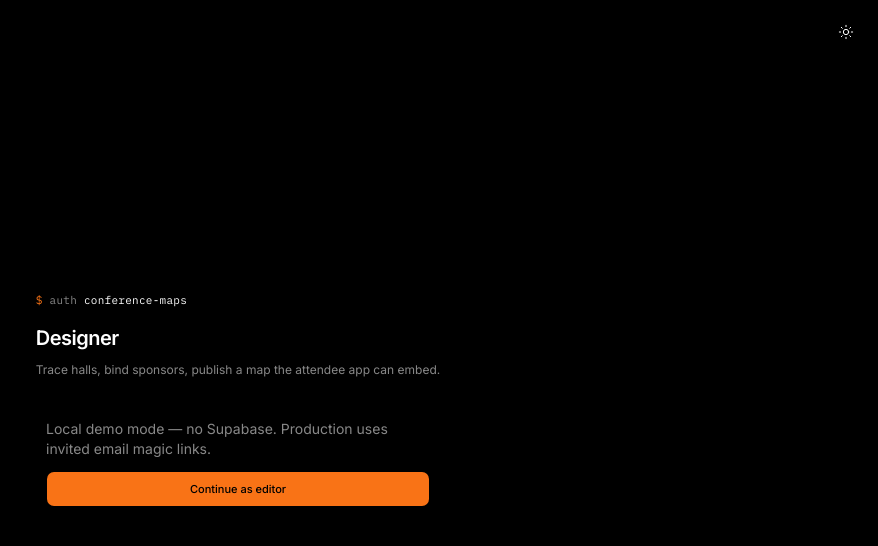
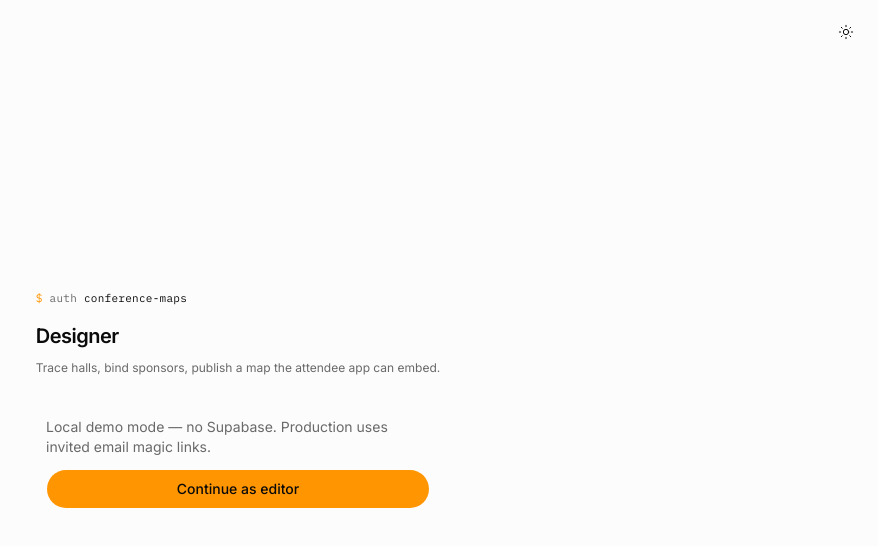
Before and after one commit to pedromvpg/conference-floor-plans, a Next.js app: page /login in a window 1280 px wide. Shown: the top 546 px of the page, without its empty margins (402-1280 px from the left). Built offline with nearby package versions, Linux system fonts and the light colour scheme; no server answers.

Commit message:
Refresh design tokens and add site chrome components.

```diff
--- a/app/globals.css
+++ b/app/globals.css
@@ -51,91 +51,95 @@
 
 :root {
   color-scheme: light;
-  --background: #f4f4f1;
-  --foreground: #161616;
+  --background: #fcfcfc;
+  --foreground: #0a0a0a;
   --card: #ffffff;
-  --card-foreground: #161616;
+  --card-foreground: #0a0a0a;
   --popover: #ffffff;
-  --popover-foreground: #161616;
-  --primary: #f97316;
-  --primary-foreground: #161616;
-  --secondary: #ecece8;
-  --secondary-foreground: #161616;
-  --muted: #ecece8;
-  --muted-foreground: #6a6a64;
-  --accent: #ecece8;
-  --accent-foreground: #c2410c;
+  --popover-foreground: #0a0a0a;
+  --primary: #ff9500;
+  --primary-foreground: #0a0a0a;
+  --secondary: #f0f0f0;
+  --secondary-foreground: #0a0a0a;
+  --muted: #f0f0f0;
+  --muted-foreground: #696969;
+  --accent: #f0f0f0;
+  --accent-foreground: #f97316;
   --destructive: #dc2626;
-  --border: #d4d4ce;
-  --input: #d4d4ce;
+  --border: #e5e5e5;
+  --input: #e5e5e5;
   --ring: #f97316;
   --chart-1: #f97316;
   --chart-2: #888888;
   --chart-3: #666666;
   --chart-4: #444444;
   --chart-5: #222222;
-  --radius: 8px;
-  --sidebar: #ecece8;
-  --sidebar-foreground: #161616;
+  --radius: 16px;
+  --sidebar: #f0f0f0;
+  --sidebar-foreground: #0a0a0a;
   --sidebar-primary: #f97316;
-  --sidebar-primary-foreground: #161616;
-  --sidebar-accent: #e2e2dc;
-  --sidebar-accent-foreground: #c2410c;
-  --sidebar-border: #d4d4ce;
+  --sidebar-primary-foreground: #0a0a0a;
+  --sidebar-accent: #e8e8e8;
+  --sidebar-accent-foreground: #f97316;
+  --sidebar-border: #e5e5e5;
   --sidebar-ring: #f97316;
-  --map-bg: #f4f4f1;
-  --map-grid: #d4d4ce;
-  --map-void: #e4e4de;
-  --map-stroke: #b8b8b0;
+  --map-bg: #fcfcfc;
+  --map-grid: #e5e5e5;
+  --map-void: #f0f0f0;
+  --map-stroke: #c8c8c8;
   --map-icon-ring: #ffffff;
-  --map-label: #161616;
-  --map-label-muted: #6a6a64;
-  --map-venue-stroke: #a8a8a0;
+  --map-icon-fill: #fcfcfc;
+  --map-icon-glyph: #0a0a0a;
+  --map-label: #0a0a0a;
+  --map-label-muted: #696969;
+  --map-venue-stroke: #b0b0b0;
   --map-geom-l: 68%;
   --map-geom-a: 0.48;
 }
 
 .dark {
   color-scheme: dark;
-  --background: #000000;
-  --foreground: #ffffff;
-  --card: #111111;
-  --card-foreground: #ffffff;
-  --popover: #111111;
-  --popover-foreground: #ffffff;
-  --primary: #f97316;
-  --primary-foreground: #000000;
-  --secondary: #111111;
-  --secondary-foreground: #ffffff;
-  --muted: #111111;
-  --muted-foreground: #888888;
-  --accent: #111111;
+  --background: #0a0a0a;
+  --foreground: #fcfcfc;
+  --card: #141414;
+  --card-foreground: #fcfcfc;
+  --popover: #141414;
+  --popover-foreground: #fcfcfc;
+  --primary: #ff9500;
+  --primary-foreground: #0a0a0a;
+  --secondary: #171717;
+  --secondary-foreground: #fcfcfc;
+  --muted: #171717;
+  --muted-foreground: #8a8a8a;
+  --accent: #171717;
   --accent-foreground: #f97316;
   --destructive: #ef4444;
-  --border: #333333;
-  --input: #333333;
+  --border: #262626;
+  --input: #262626;
   --ring: #f97316;
   --chart-1: #f97316;
   --chart-2: #888888;
   --chart-3: #666666;
   --chart-4: #444444;
   --chart-5: #222222;
-  --radius: 8px;
-  --sidebar: #161616;
-  --sidebar-foreground: #ffffff;
+  --radius: 16px;
+  --sidebar: #111111;
+  --sidebar-foreground: #fcfcfc;
   --sidebar-primary: #f97316;
-  --sidebar-primary-foreground: #000000;
-  --sidebar-accent: #222222;
+  --sidebar-primary-foreground: #0a0a0a;
+  --sidebar-accent: #1a1a1a;
   --sidebar-accent-foreground: #f97316;
-  --sidebar-border: #2e2e2e;
+  --sidebar-border: #262626;
   --sidebar-ring: #f97316;
-  --map-bg: #000000;
-  --map-grid: #333333;
-  --map-void: #111111;
-  --map-stroke: #3a3a3a;
-  --map-icon-ring: #111111;
-  --map-label: #f4f4f1;
-  --map-label-muted: #888888;
+  --map-bg: #0a0a0a;
+  --map-grid: #262626;
+  --map-void: #141414;
+  --map-stroke: #333333;
+  --map-icon-ring: #141414;
+  --map-icon-fill: #0a0a0a;
+  --map-icon-glyph: #fcfcfc;
+  --map-label: #fcfcfc;
+  --map-label-muted: #8a8a8a;
   --map-venue-stroke: #555555;
   --map-geom-l: 38%;
   --map-geom-a: 0.38;
@@ -244,6 +248,11 @@
   box-shadow: 0 1px 2px rgb(0 0 0 / 0.1);
 }
 
+.map-pin-mark {
+  background: var(--map-icon-fill);
+  color: var(--map-icon-glyph);
+}
+
 .chrome-row {
   display: flex;
   width: calc(100% - 8px);
@@ -293,7 +302,8 @@
 }
 
 .chrome-pill[data-active="true"] {
-  background: var(--muted);
+  border-color: var(--primary);
+  background: color-mix(in srgb, var(--primary) 12%, var(--background));
   color: var(--foreground);
 }
 
--- a/app/layout.tsx
+++ b/app/layout.tsx
@@ -1,6 +1,6 @@
 import type { Metadata } from "next";
 import { IBM_Plex_Mono, Inter } from "next/font/google";
-import { ThemeProvider } from "@/components/theme-provider";
+import { THEME_INIT_SCRIPT, ThemeProvider } from "@/components/theme-provider";
 import { TooltipProvider } from "@/components/ui/tooltip";
 import { Toaster } from "@/components/ui/sonner";
 import "./globals.css";
@@ -8,7 +8,7 @@ import "./globals.css";
 const inter = Inter({
   variable: "--font-sans",
   subsets: ["latin"],
-  weight: ["400", "500", "600"],
+  weight: ["400", "500", "600", "700"],
 });
 
 const plexMono = IBM_Plex_Mono({
@@ -18,8 +18,8 @@ const plexMono = IBM_Plex_Mono({
 });
 
 export const metadata: Metadata = {
-  title: "Conference Maps",
-  description: "Floor-plan designer and attendee map viewer",
+  title: "Conference Floor Plans",
+  description: "Floor-plan designer and attendee viewer",
 };
 
 export default function RootLayout({ children }: LayoutProps<"/">) {
@@ -27,8 +27,11 @@ export default function RootLayout({ children }: LayoutProps<"/">) {
     <html
       lang="en"
       suppressHydrationWarning
-      className={`dark ${inter.variable} ${plexMono.variable} h-full antialiased`}
+      className={`${inter.variable} ${plexMono.variable} h-full antialiased`}
     >
+      <head>
+        <script dangerouslySetInnerHTML={{ __html: THEME_INIT_SCRIPT }} />
+      </head>
       <body className="flex min-h-full flex-col bg-background text-foreground">
         <ThemeProvider>
           <TooltipProvider>
--- /dev/null
+++ b/components/chrome/BrandMark.tsx
@@ -0,0 +1,19 @@
+export function BrandLockup({
+  size = "md",
+  on = "auto",
+  className = "",
+}: {
+  size?: "sm" | "md" | "lg";
+  on?: "auto" | "dark" | "light";
+  className?: string;
+}) {
+  const height = size === "lg" ? "h-12 sm:h-16" : size === "sm" ? "h-8 sm:h-9" : "h-10";
+  const white = `${height} w-auto ${on === "light" ? "hidden" : on === "dark" ? "block" : "hidden dark:block"}`;
+  const black = `${height} w-auto ${on === "dark" ? "hidden" : on === "light" ? "block" : "block dark:hidden"}`;
+  return (
+    <span className={`inline-flex ${className}`}>
+      <img src="/brand/wordmark-white.svg" alt="Bitcoin Conference Floor Plan" className={white} />
+      <img src="/brand/wordmark-black.svg" alt="Bitcoin Conference Floor Plan" className={black} />
+    </span>
+  );
+}
--- a/components/theme-provider.tsx
+++ b/components/theme-provider.tsx
@@ -1,6 +1,6 @@
 "use client";
 
-import { createContext, useCallback, useContext, useEffect, useMemo, useRef, useState } from "react";
+import { createContext, useCallback, useMemo, useRef, useSyncExternalStore } from "react";
 import { useServerInsertedHTML } from "next/navigation";
 
 export type Theme = "light" | "dark";
@@ -13,7 +13,8 @@ type ThemeContextValue = {
 };
 
 const STORAGE_KEY = "theme";
-const THEME_INIT_SCRIPT = `(function(){try{var t=localStorage.getItem("${STORAGE_KEY}");var d=document.documentElement;if(t==="light"){d.classList.remove("dark");d.classList.add("light");d.style.colorScheme="light"}else{d.classList.add("dark");d.classList.remove("light");d.style.colorScheme="dark"}}catch(e){}})()`;
+const THEME_EVENT = "conference-floor-plans-theme";
+export const THEME_INIT_SCRIPT = `(function(){try{var t=localStorage.getItem("${STORAGE_KEY}");var d=document.documentElement;if(t==="light"){d.classList.remove("dark");d.classList.add("light");d.style.colorScheme="light"}else{d.classList.add("dark");d.classList.remove("light");d.style.colorScheme="dark"}}catch(e){}})()`;
 const ThemeContext = createContext<ThemeContextValue | undefined>(undefined);
 
 function applyTheme(theme: Theme) {
@@ -21,6 +22,37 @@ function applyTheme(theme: Theme) {
   root.classList.remove("light", "dark");
   root.classList.add(theme);
   root.style.colorScheme = theme;
+}
+
+function getSnapshot(): Theme {
+  return document.documentElement.classList.contains("light") ? "light" : "dark";
+}
+
+function getServerSnapshot(): Theme {
+  return "dark";
+}
+
+function subscribe(onStoreChange: () => void) {
+  const onStorage = (event: StorageEvent) => {
+    if (event.key === STORAGE_KEY) onStoreChange();
+  };
+  window.addEventListener("storage", onStorage);
+  window.addEventListener(THEME_EVENT, onStoreChange);
+  return () => {
+    window.removeEventListener("storage", onStorage);
+    window.removeEventListener(THEME_EVENT, onStoreChange);
+  };
+}
+
+function writeTheme(next: string) {
+  const theme: Theme = next === "light" ? "light" : "dark";
+  try {
+    localStorage.setItem(STORAGE_KEY, theme);
+  } catch {
+    /* ignore quota / private mode */
+  }
+  applyTheme(theme);
+  window.dispatchEvent(new Event(THEME_EVENT));
 }
 
 export function ThemeProvider({ children }: { children: React.ReactNode }) {
@@ -31,30 +63,8 @@ export function ThemeProvider({ children }: { children: React.ReactNode }) {
     return <script dangerouslySetInnerHTML={{ __html: THEME_INIT_SCRIPT }} />;
   });
 
-  const [theme, setThemeState] = useState<Theme>("dark");
-
-  useEffect(() => {
-    try {
-      const stored = localStorage.getItem(STORAGE_KEY);
-      const next = stored === "light" ? "light" : "dark";
-      setThemeState(next);
-      applyTheme(next);
-    } catch {
-      applyTheme("dark");
-    }
-  }, []);
-
-  const setTheme = useCallback((next: string) => {
-    const theme: Theme = next === "light" ? "light" : "dark";
-    setThemeState(theme);
-    try {
-      localStorage.setItem(STORAGE_KEY, theme);
-    } catch {
-      /* ignore quota / private mode */
-    }
-    applyTheme(theme);
-  }, []);
-
+  const theme = useSyncExternalStore(subscribe, getSnapshot, getServerSnapshot);
+  const setTheme = useCallback((next: string) => writeTheme(next), []);
   const value = useMemo(
     () => ({ theme, resolvedTheme: theme, setTheme, themes: ["light", "dark"] as Theme[] }),
     [theme, setTheme],
@@ -64,12 +74,12 @@ export function ThemeProvider({ children }: { children: React.ReactNode }) {
 }
 
 export function useTheme() {
-  return (
-    useContext(ThemeContext) ?? {
-      theme: "dark" as const,
-      resolvedTheme: "dark" as const,
-      setTheme: () => {},
-      themes: ["light", "dark"] as Theme[],
-    }
-  );
+  const theme = useSyncExternalStore(subscribe, getSnapshot, getServerSnapshot);
+  const setTheme = useCallback((next: string) => writeTheme(next), []);
+  return {
+    theme,
+    resolvedTheme: theme,
+    setTheme,
+    themes: ["light", "dark"] as Theme[],
+  };
 }
--- a/components/theme-toggle.tsx
+++ b/components/theme-toggle.tsx
@@ -1,18 +1,11 @@
 "use client";
 
-import { useEffect, useState } from "react";
 import { Moon, Sun } from "lucide-react";
 import { useTheme } from "@/components/theme-provider";
 import { Button } from "@/components/ui/button";
 
 export function ThemeToggle() {
   const { resolvedTheme, setTheme } = useTheme();
-  const [mounted, setMounted] = useState(false);
-
-  useEffect(() => {
-    setMounted(true);
-  }, []);
-
   const dark = resolvedTheme !== "light";
 
   return (
@@ -21,7 +14,6 @@ export function ThemeToggle() {
       variant="ghost"
       aria-label={dark ? "Switch to light mode" : "Switch to dark mode"}
       title={dark ? "Light mode" : "Dark mode"}
-      disabled={!mounted}
       onClick={() => setTheme(dark ? "light" : "dark")}
     >
       {dark ? <Sun strokeWidth={1.5} /> : <Moon strokeWidth={1.5} />}
--- a/components/ui/button.tsx
+++ b/components/ui/button.tsx
@@ -8,23 +8,26 @@ const buttonVariants = cva(
   {
     variants: {
       variant: {
-        default: "bg-primary text-primary-foreground hover:bg-[#ff8c3a]",
+        default: "rounded-full bg-primary text-primary-foreground hover:bg-[#ff8c3a]",
         outline:
-          "border-border bg-background text-foreground hover:border-primary hover:text-primary aria-expanded:border-primary aria-expanded:text-primary",
+          "rounded-full border-border bg-background text-foreground hover:border-primary hover:text-primary aria-expanded:border-primary aria-expanded:text-primary",
         secondary:
           "bg-secondary text-secondary-foreground hover:bg-[color-mix(in_oklch,var(--secondary),var(--foreground)_5%)] aria-expanded:bg-secondary aria-expanded:text-secondary-foreground",
         ghost:
-          "hover:bg-muted hover:text-foreground aria-expanded:bg-muted aria-expanded:text-foreground dark:hover:bg-muted/50",
+          "text-foreground hover:bg-muted hover:text-foreground aria-expanded:bg-muted aria-expanded:text-foreground dark:hover:bg-muted/50",
         destructive:
           "bg-destructive/10 text-destructive hover:bg-destructive/20 focus-visible:border-destructive/40 focus-visible:ring-destructive/20 dark:bg-destructive/20 dark:hover:bg-destructive/30 dark:focus-visible:ring-destructive/40",
-        link: "text-primary underline-offset-4 hover:underline",
+        inverse:
+          "rounded-full bg-foreground text-background hover:opacity-90",
+        glass:
+          "rounded-full border border-foreground/20 bg-foreground/8 text-foreground hover:bg-foreground/12",
       },
       size: {
         default:
           "h-8 gap-1.5 px-2.5 has-data-[icon=inline-end]:pr-2 has-data-[icon=inline-start]:pl-2",
         xs: "h-6 gap-1 px-2 text-[10px] has-data-[icon=inline-end]:pr-1.5 has-data-[icon=inline-start]:pl-1.5 [&_svg:not([class*='size-'])]:size-4",
         sm: "h-8 gap-1 px-2.5 text-[11px] has-data-[icon=inline-end]:pr-1.5 has-data-[icon=inline-start]:pl-1.5 [&_svg:not([class*='size-'])]:size-4",
-        lg: "h-9 gap-1.5 px-2.5 has-data-[icon=inline-end]:pr-2 has-data-[icon=inline-start]:pl-2",
+        lg: "h-10 gap-2 px-5 text-sm has-data-[icon=inline-end]:pr-4 has-data-[icon=inline-start]:pl-4",
         icon: "size-8",
         "icon-xs":
           "size-6 in-data-[slot=button-group]:rounded-lg [&_svg:not([class*='size-'])]:size-4",
```
Also changed, not shown: components/chrome/SectionLabel.tsx (added, +17 -0 lines), components/chrome/SiteHeader.tsx (added, +32 -0 lines), components/chrome/SiteNav.tsx (added, +31 -0 lines), components/ui/dropdown-menu.tsx (+7 -7 lines), components/ui/select.tsx (+4 -4 lines), public/brand/wordmark-black.svg (added), public/brand/wordmark-white.svg (added).
